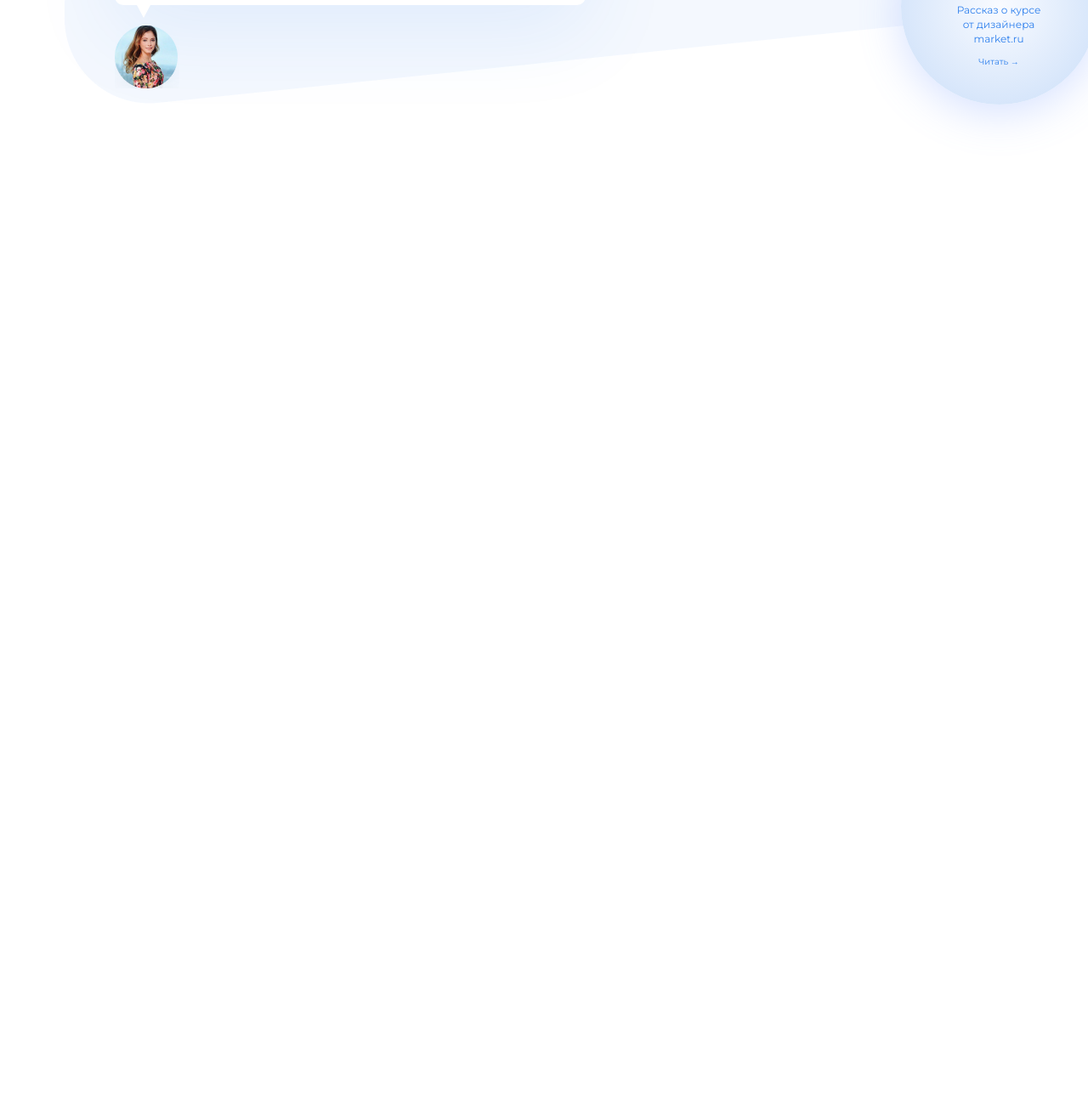
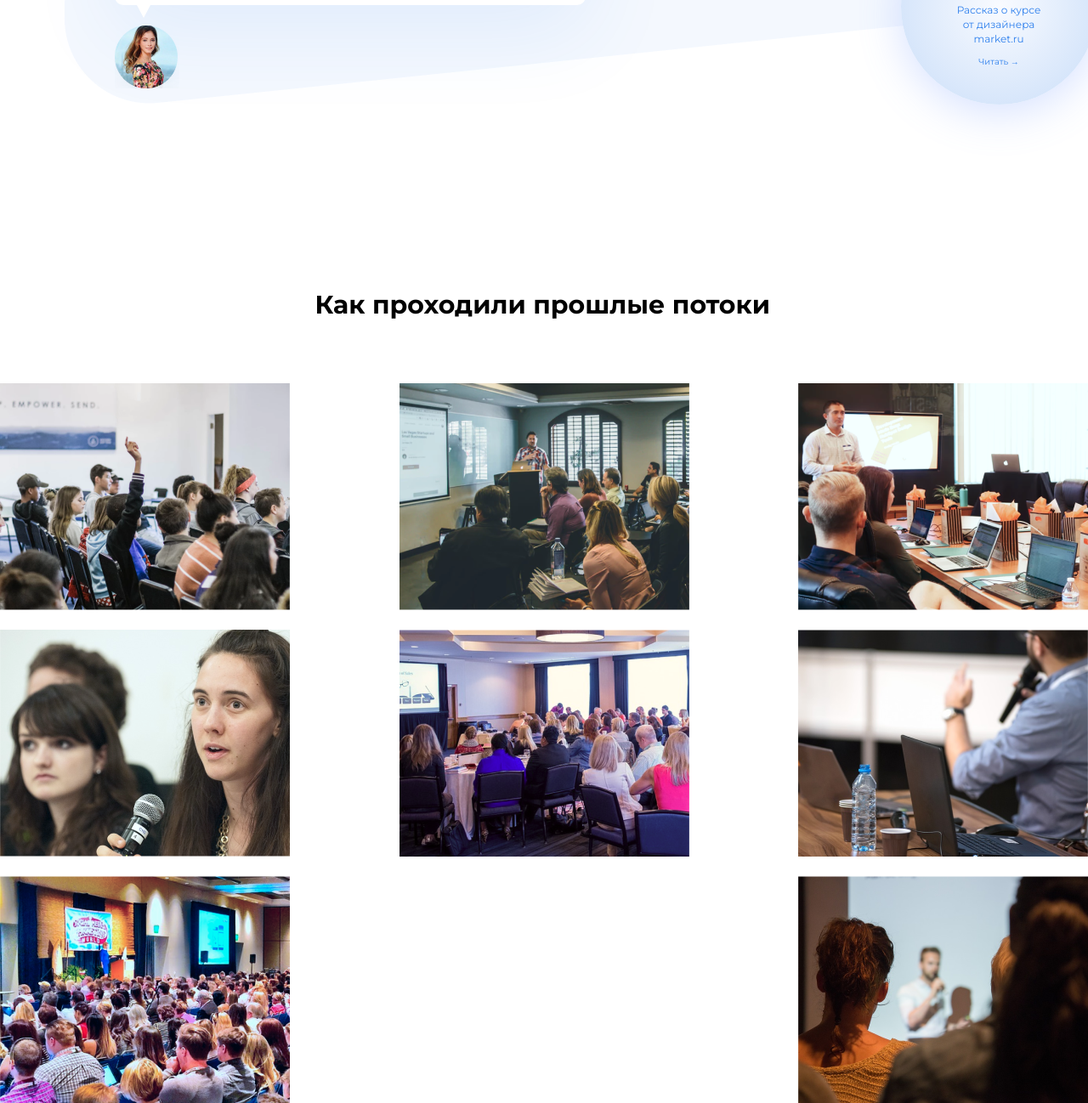
Before and after one commit to Vonubat/symfa-internship_simple-landing-page, a website built with webpack: page src/index.html in a window 1280 px wide. Shown: the part 5415-6713 px from the top of the page at 85% size. Before the commit the page ends 5755 px from the top, so only its background shows below. Built offline with nearby package versions, Linux system fonts and the light colour scheme.

Commit message:
feat: implement gallery section

```diff
--- a/src/index.html
+++ b/src/index.html
@@ -313,6 +313,22 @@
           </div>
         </div>
       </section>
+
+      <section class="gallery">
+        <div class="gallery__content">
+          <h2 class="gallery__heading content__heading content__heading--black">Как проходили прошлые потоки</h2>
+          <div class="gallery__img-wrapper">
+            <img class="gallery__img" src="./assets/galery/xl/1.png" alt="meeting #1" />
+            <img class="gallery__img" src="./assets/galery/xl/2.png" alt="meeting #2" />
+            <img class="gallery__img" src="./assets/galery/xl/3.png" alt="meeting #3" />
+            <img class="gallery__img" src="./assets/galery/xl/4.png" alt="meeting #4" />
+            <img class="gallery__img" src="./assets/galery/xl/5.png" alt="meeting #5" />
+            <img class="gallery__img" src="./assets/galery/xl/6.png" alt="meeting #6" />
+            <img class="gallery__img" src="./assets/galery/xl/7.png" alt="meeting #7" />
+            <img class="gallery__img" src="./assets/galery/xl/8.png" alt="meeting #8" />
+          </div>
+        </div>
+      </section>
     </main>
   </body>
 </html>
--- /dev/null
+++ b/src/sass/layout/_gallery.scss
@@ -0,0 +1,19 @@
+.gallery {
+  min-height: 656px;
+}
+
+.gallery__content {
+  @include center-inside-elem-flex;
+}
+
+.gallery__heading {
+  width: 539px;
+}
+
+.gallery__img-wrapper {
+  display: flex;
+  flex-wrap: wrap;
+  justify-content: space-between;
+  margin-top: 74px;
+  row-gap: 23px;
+}
--- a/src/sass/main.scss
+++ b/src/sass/main.scss
@@ -17,6 +17,7 @@
 @import "./layout/result";
 @import "./layout/mentor";
 @import "./layout/reviews";
+@import "./layout/gallery";
 
 html {
   box-sizing: border-box;
```
